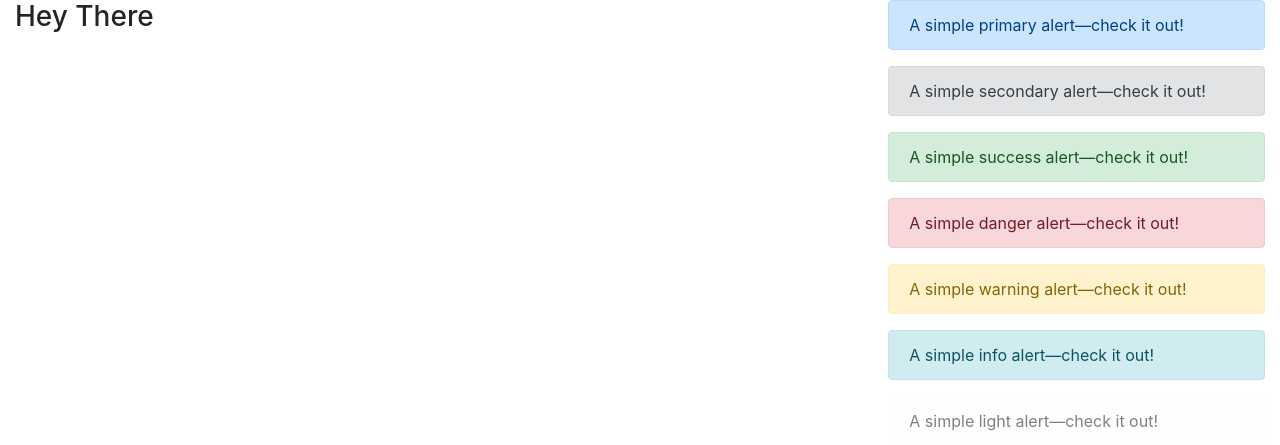
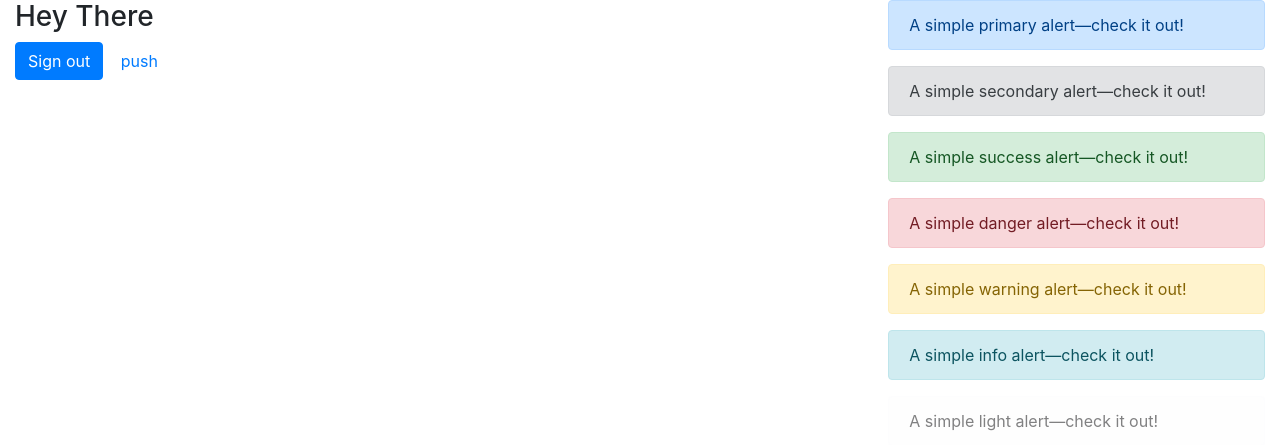
Before and after one commit to BhargavKilambi/pyreflask, a Flask app: template templates/home.html in a window 1280 px wide. Shown: the top 445 px of the page. Run offline with Flask 2, Linux system fonts and the light colour scheme; the template is opened without the code that fills it, so the values that code supplies are empty; some libraries are stand-ins or nearby versions.

Commit message:
templates

```diff
--- a/templates/home.html
+++ b/templates/home.html
@@ -4,6 +4,8 @@
 <div class="col-8">
 <div class="container">
 <h3>Hey There {{u.email}}</h3>
+<a href="/signout" class="btn btn-primary">Sign out</a>
+<a href="/pushdata" class="btn btn-alert">push</a>
 {% if user_1 %}
 <a href="/signout" class="btn btn-primary">Sign out</a>
 {% endif %}
```
